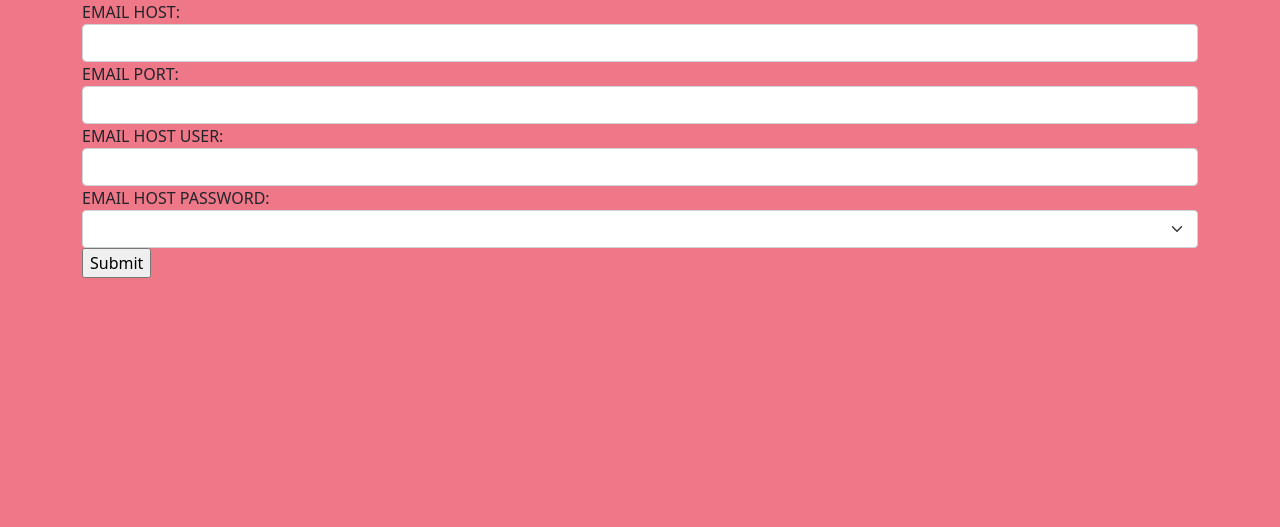
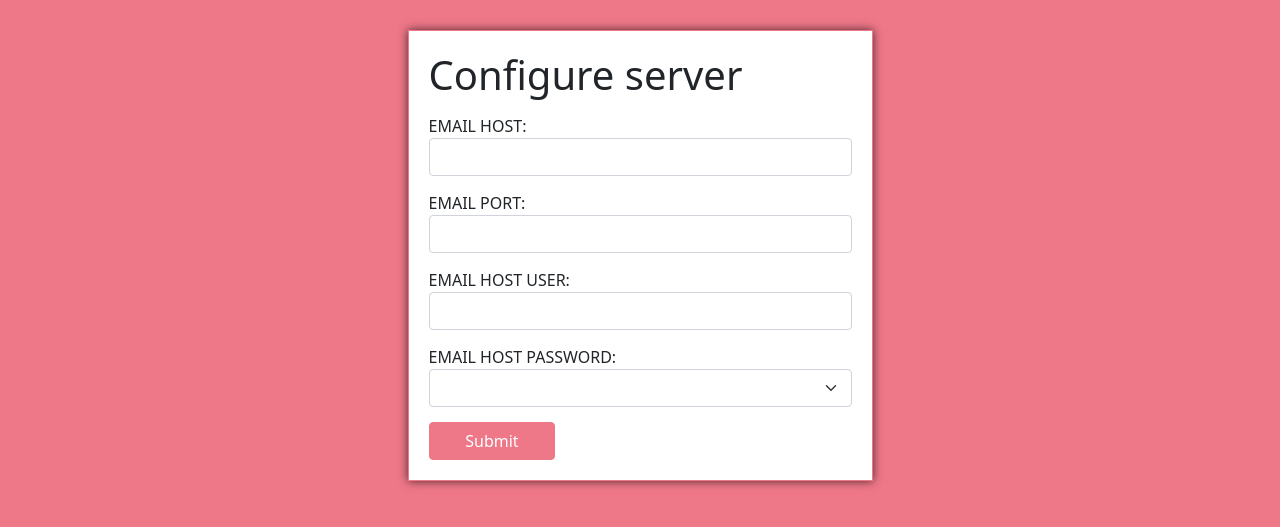
Before and after one commit to wiktormusial/contact-form, a Django app: template backend/templates/contact/configure.html in a window 1280 px wide. Shown: the top 527 px of the page. Run offline with Django 4.2, Linux system fonts and the light colour scheme; the template is opened without the code that fills it: values that come from a table or form of the project are taken from there, others are empty; some libraries are stand-ins or nearby versions.

Commit message:
Create Configure Template

```diff
--- a/backend/templates/contact/configure.html
+++ b/backend/templates/contact/configure.html
@@ -1,9 +1,26 @@
 {% extends 'base.html' %}
 {% block title %}Configure{% endblock %}
 {% block content %}
-<form method="post">
-    {% csrf_token %}
-    {{ form }}
-    <input type="submit" value="Submit">
-</form>
+<div class="container">
+  <div class="row justify-content-md-center"">
+    <div class="col col-lg-5 app-container">
+      <h1>Configure server</h1>
+      <form method="post">
+        {% csrf_token %}
+        {% for field in form %}
+          <div class="form-element">
+            <label for={{field.name}}>{{ field.label_tag }}</label>
+            {{ field }}
+          </div>
+        {% endfor %}
+        {% for error in form.non_field_errors %}
+          <div class="alert alert-danger form-element">
+            <strong>{{ error|escape }}</strong>
+          </div>
+        {% endfor %}
+        <button type="submit" class="form-element btn btn-primary">Submit</button>
+      </form>
+    </div>
+  </div>
+</div>
 {% endblock %}
```
